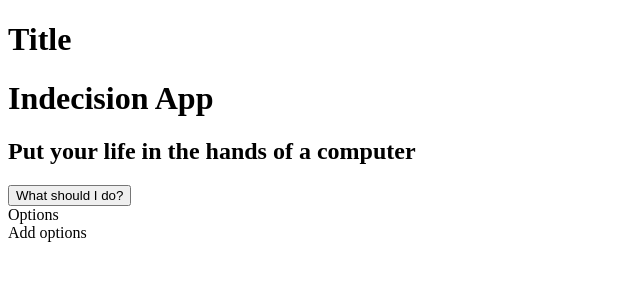
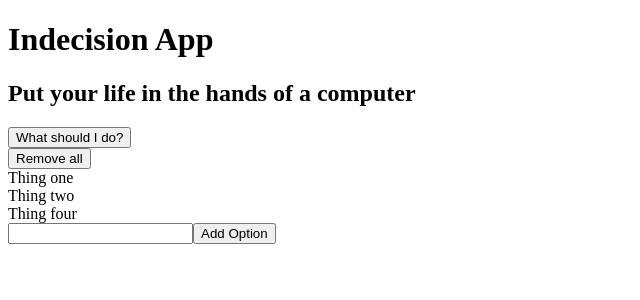
Before and after one commit to ChristopheTiet/the-good-deed, a React (Create React App) app: page / in a window 1280 px wide. Shown: the top 300 px of the page, without its empty margins (0-640 px from the left). Built offline with nearby package versions, Linux system fonts and the light colour scheme.

Commit message:
wip: add props and click event

```diff
--- a/src/App.tsx
+++ b/src/App.tsx
@@ -1,52 +1,100 @@
 import React, { Component } from 'react';
 
-class Header extends Component {
+type HeaderProps = {
+  title: string;
+  subtitle: string;
+}
+
+class Header extends Component<HeaderProps> {
   render() {
     return (
       <div>
-        <h1>Indecision App</h1>
-        <h2>Put your life in the hands of a computer</h2>
+        <h1>{this.props.title}</h1>
+        <h2>{this.props.subtitle}</h2>
       </div>
     );
   }
 }
 
 class Action extends Component {
+  handlePick() {
+    alert('HandlePick');
+  }
   render() {
     return (
       <div>
-        <button>What should I do?</button>
+        <button onClick={this.handlePick}>What should I do?</button>
+      </div>
+    )
+  }
+}
+
+type OptionsProps = {
+  options: string[];
+}
+
+class Options extends Component<OptionsProps> {
+  handleRemoveAll() {
+    alert('Removed all');
+  }
+  render() {
+    return (
+      <div>
+        <button onClick={this.handleRemoveAll}>Remove all</button>
+        {this.props.options.map(option => <Option key={option} optionText={option}/>)}
+      </div>
+    )
+  }
+}
+
+class AddOption extends Component {
+  handleAddOption(e: React.FormEvent) {
+    e.preventDefault();
+
+    const target = e.target as typeof e.target & {
+      option: { value: string };
+    };
+
+    const option = target.option.value;
+
+    alert(option)
+  }
+  render() {
+    return (
+      <form onSubmit={this.handleAddOption}>
+        <input type='text' name='option'></input>
+        <button>Add Option</button>
+      </form>
+    )
+  }
+}
+
+type OptionProps = {
+  optionText: string;
+}
+
+class Option extends Component<OptionProps> {
+  render() {
+    return (
+      <div>
+        {this.props.optionText}
       </div>
     )
   }
 }
 
 
-class Options extends Component {
-  render() {
-    return (
-      <div>Options</div>
-    )
-  }
-}
-
-class AddOption extends Component {
-  render() {
-    return (
-      <div>Add options</div>
-    )
-  }
-}
-
-function App() {
+function IndecisionApp() {
+  const title: string = "Indecision App";
+  const subtitle: string = "Put your life in the hands of a computer";
+  const options: string[] = ["Thing one", "Thing two", "Thing four"]
   return (
    <div>
-     <h1>Title</h1>
-     <Header/>
+     <Header title={title} subtitle={subtitle}/>
      <Action/>
-     <Options/>
+     <Options options={options}/>
      <AddOption/>
    </div>)
 }
 
-export default App;
+export default IndecisionApp;
--- a/src/index.tsx
+++ b/src/index.tsx
@@ -1,12 +1,12 @@
 import React from 'react';
 import ReactDOM from 'react-dom/client';
-import App from './App';
+import IndecisionApp from './App';
 
 const root = ReactDOM.createRoot(
   document.getElementById('root') as HTMLElement
 );
 root.render(
   <React.StrictMode>
-    <App />
+    <IndecisionApp />
   </React.StrictMode>
 );
```
